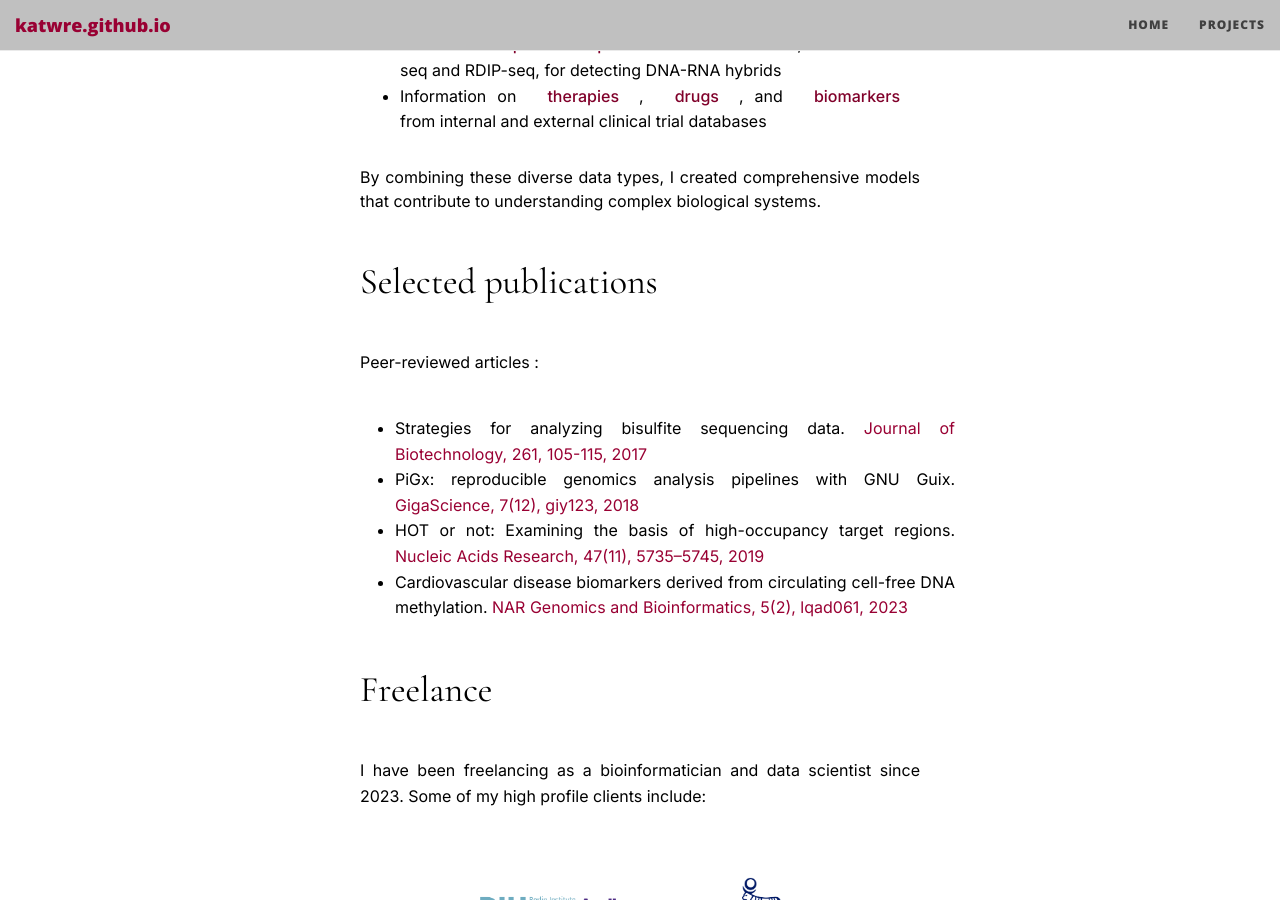
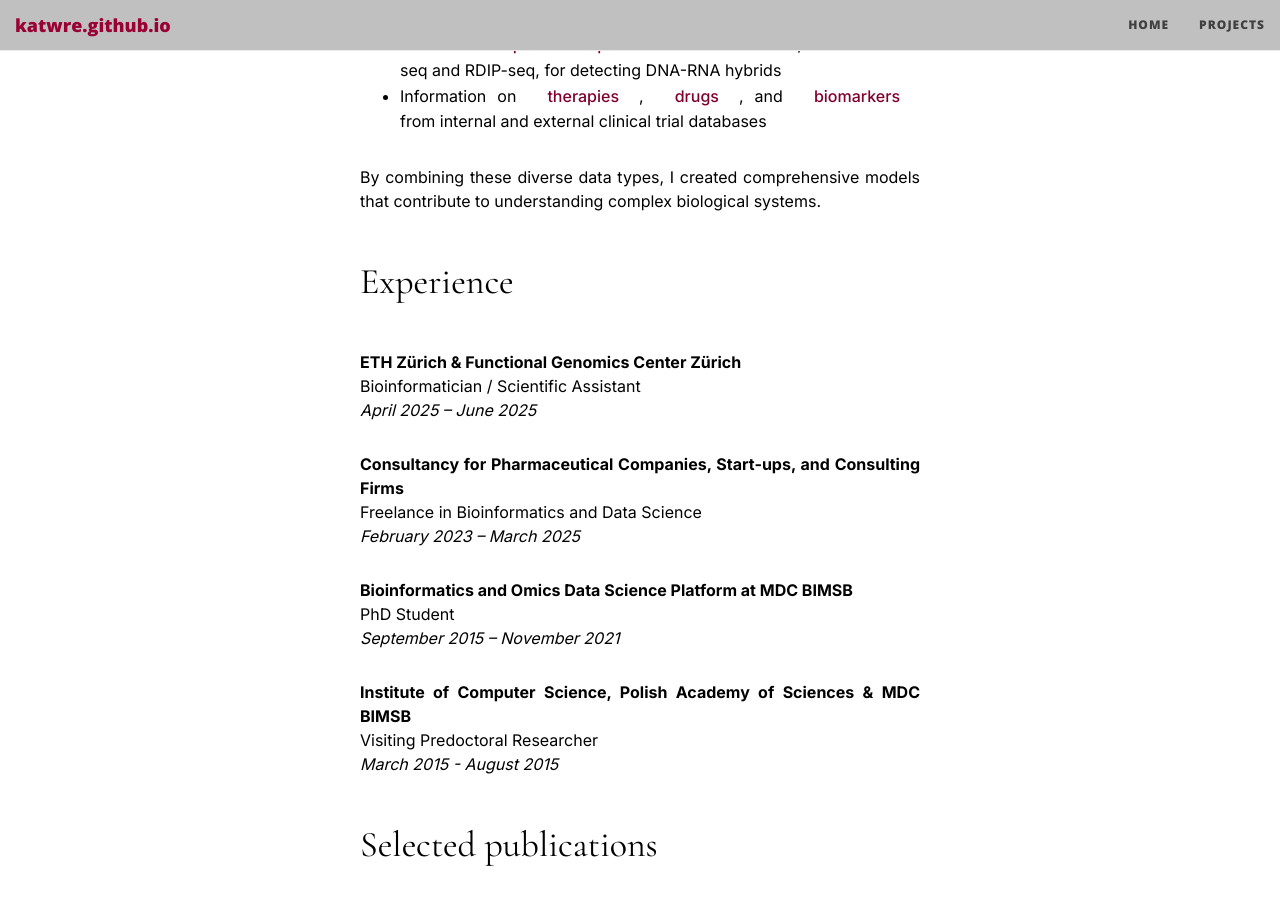
Before and after one commit to katwre/katwre.github.io, a Jekyll site: the page built from index.html, in a window 1280 px wide and 900 px high, scrolled down 1284 px. Built offline with Jekyll 4.4.1, drawn with Linux system fonts in a browser that asks for light colours; nearby versions of some CDN libraries; the list of posts is cut into pages by our own code; a style sheet for code colours, icons or effects is not loaded.

Commit message:
Added experience

```diff
--- a/index.html
+++ b/index.html
@@ -211,12 +211,11 @@ ol li a:hover {
 
 
 
+
+
 <p class="intro-bio">
   <a href="/projects">Here’s</a> a glimpse of my portfolio.
 </p>
-
-
-
 
 
 <div class="mytext">
@@ -256,11 +255,43 @@ ol li a:hover {
 </div>
 
 
+
+
+<!--   -->
+<!-- Experience-->
+<!--   -->
+
+<h2  style="font-family: 'Cormorant Garamond', serif;">
+  Experience
+</h2>
+
+
+<div class="mytext" style="margin-top: 30px;">
+
+  <p><strong>ETH Zürich & Functional Genomics Center Zürich</strong><br>
+  Bioinformatician / Scientific Assistant<br>
+  <em>April 2025 – June 2025</em></p>
+
+  <p><strong>Consultancy for Pharmaceutical Companies, Start-ups, and Consulting Firms</strong><br>
+  Freelance in Bioinformatics and Data Science<br>
+  <em>February 2023 – March 2025</em></p>
+
+  <p><strong>Bioinformatics and Omics Data Science Platform at MDC BIMSB</strong><br>
+  PhD Student<br>
+  <em>September 2015 – November 2021</em></p>
+
+  <p><strong>Institute of Computer Science, Polish Academy of Sciences & MDC BIMSB</strong><br>
+  Visiting Predoctoral Researcher<br>
+  <em>March 2015 - August 2015</em></p>
+
+</div>
+
+
 <!--   -->
 <!-- Publications -->
 <!--   -->
 
-<h2 id="publications" style="font-family: 'Cormorant Garamond', serif;">
+<h2  style="font-family: 'Cormorant Garamond', serif;">
   Selected publications
 </h2>
 
@@ -272,7 +303,7 @@ ol li a:hover {
 
   <li>
     Strategies for analyzing bisulfite sequencing data.
-    <a href="https://doi.org/10.1016/j.jbiotec.2017.06.001" target="_blank">
+    <a href="https://www.sciencedirect.com/science/article/pii/S0168165617315936?via%3Dihub" target="_blank">
       Journal of Biotechnology, 261, 105-115, 2017
     </a>
   </li>
```
Also changed, not shown: projects.md (+2 -2 lines).
